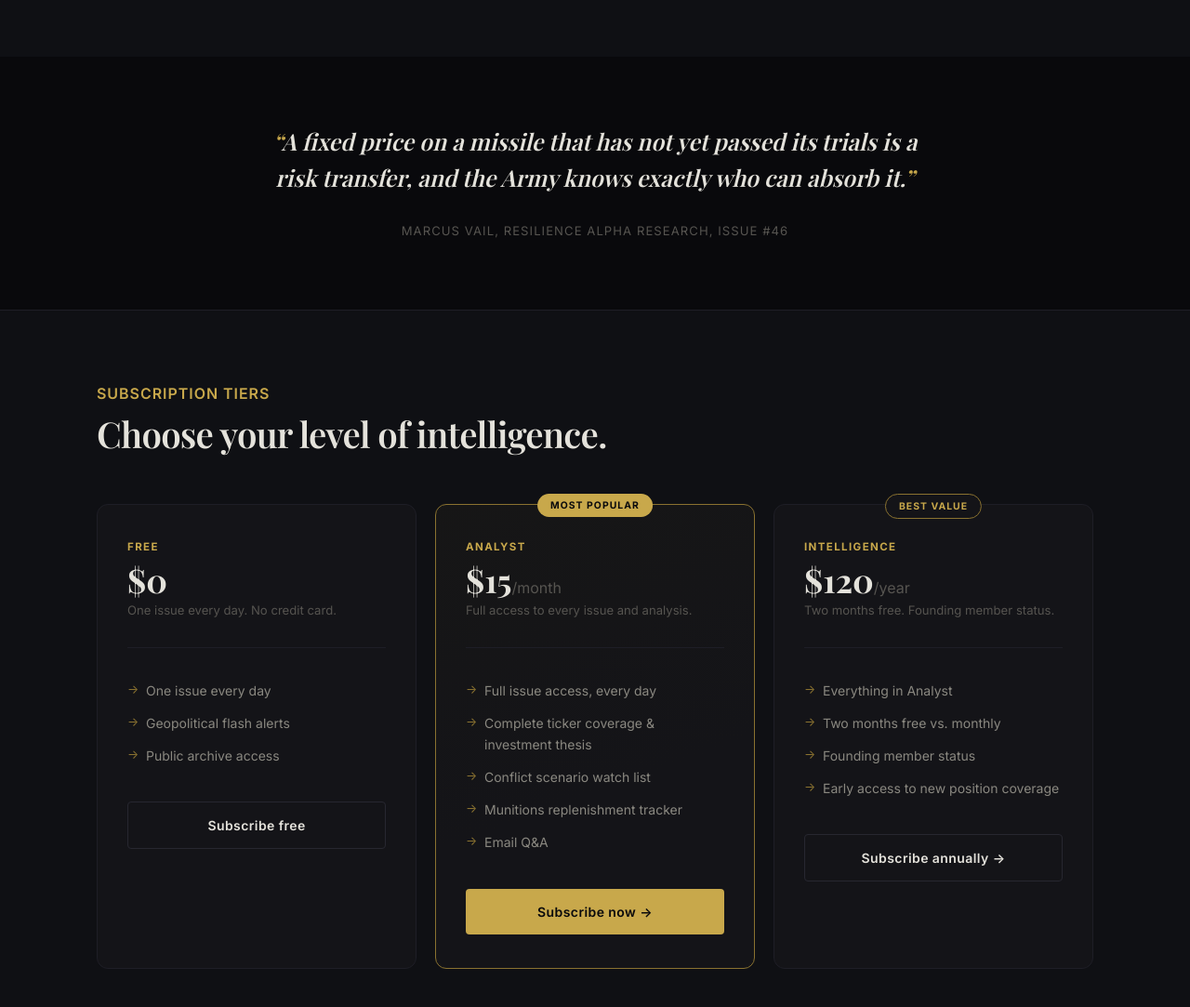
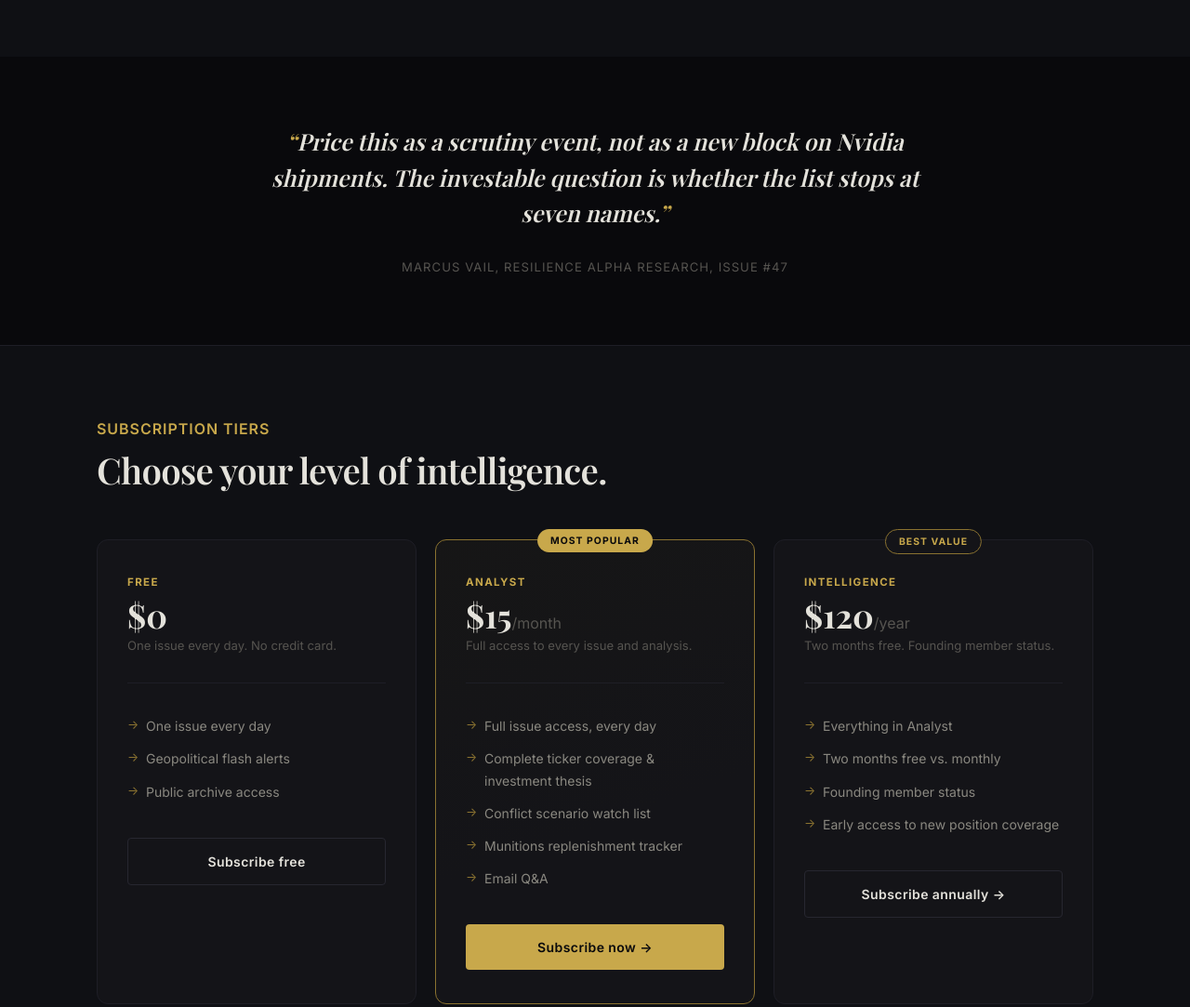
Before and after one commit to gshakir79-dot/resiliencealpha, a plain HTML site: page index.html in a window 1280 px wide. Shown: the part 1620-2703 px from the top of the page at 93% size. Drawn offline with nearby package versions, Linux system fonts and the light colour scheme; a web font is replaced by a local one.

Commit message:
Index: feature issue #47

```diff
--- a/index.html
+++ b/index.html
@@ -142,8 +142,8 @@
   <section class="pull-quote">
     <div class="container">
       <div class="pull-quote-inner">
-        <blockquote>A fixed price on a missile that has not yet passed its trials is a risk transfer, and the Army knows exactly who can absorb it.</blockquote>
-        <cite>Marcus Vail, Resilience Alpha Research, Issue&nbsp;#46</cite>
+        <blockquote>Price this as a scrutiny event, not as a new block on Nvidia shipments. The investable question is whether the list stops at seven names.</blockquote>
+        <cite>Marcus Vail, Resilience Alpha Research, Issue&nbsp;#47</cite>
       </div>
     </div>
   </section>
@@ -268,6 +268,7 @@
               <li><a href="issue-44.html">Issue #44</a></li>
               <li><a href="issue-45.html">Issue #45</a></li>
               <li><a href="issue-46.html">Issue #46</a></li>
+              <li><a href="issue-47.html">Issue #47</a></li>
             </ul>
           </div>
           <div class="footer-nav-col">
```
